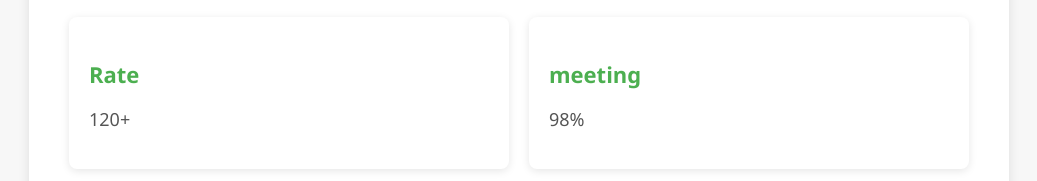
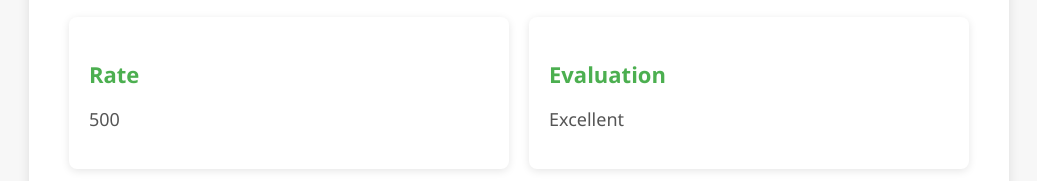
Before and after one commit to khalid-it-ctrl/kh, a plain HTML site: page index.html in a window 1280 px wide. Shown: the part 241-422 px from the top of the page, without its empty margins (121-1158 px from the left). Drawn offline with Linux system fonts and the light colour scheme.

Commit message:
index.html

```diff
--- a/index.html
+++ b/index.html
@@ -84,11 +84,11 @@ phone📞: 01200233912
     <div class="info-container">
         <div class="info-box">
             <h3>Rate </h3>
-            <p>120+</p>
+            <p>500</p>
         </div>
         <div class="info-box">
-            <h3>meeting</h3>
-            <p>98%</p>
+            <h3>Evaluation</h3>
+            <p>Excellent</p>
         </div>
     </div>
 </div>
```
